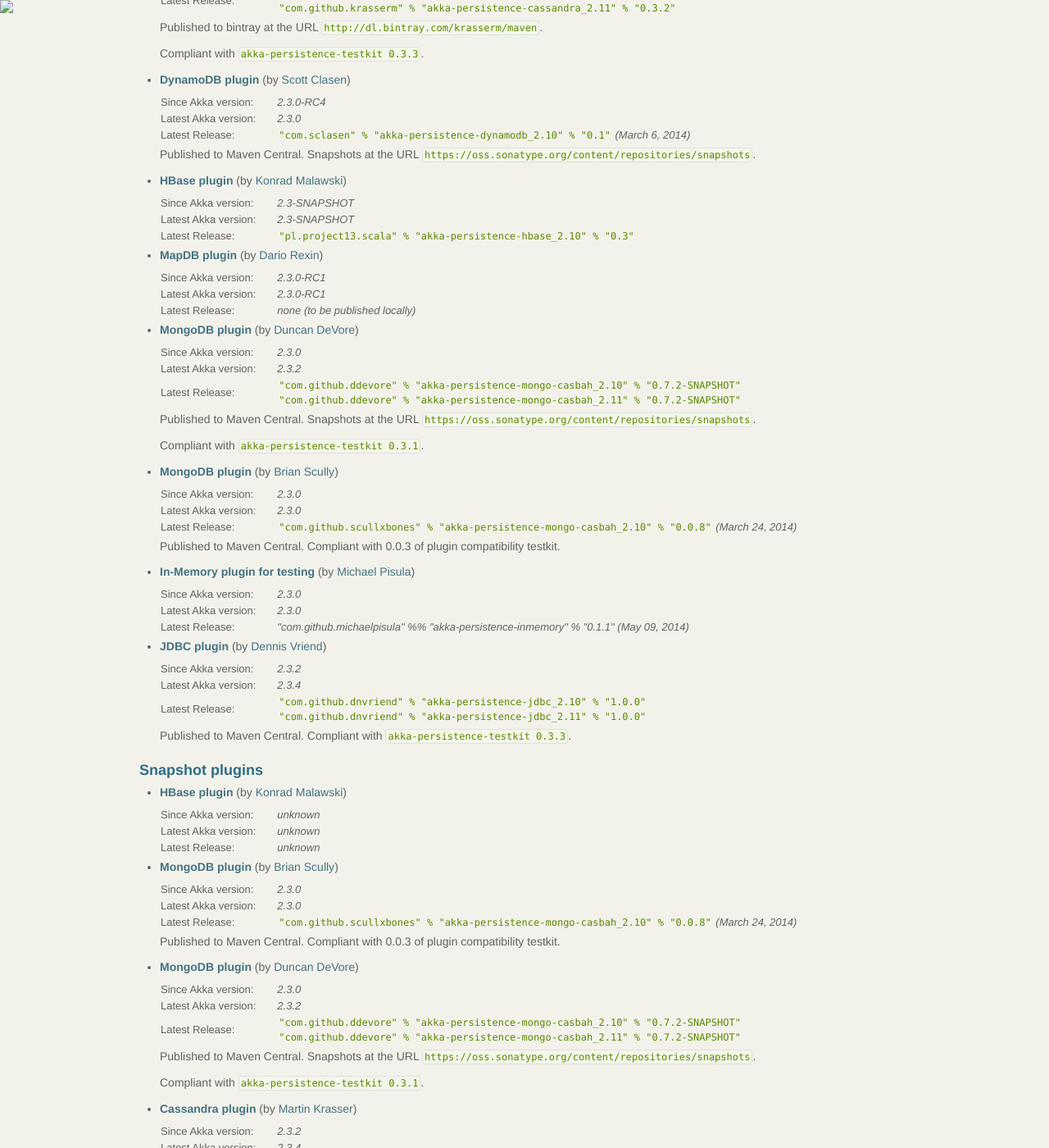
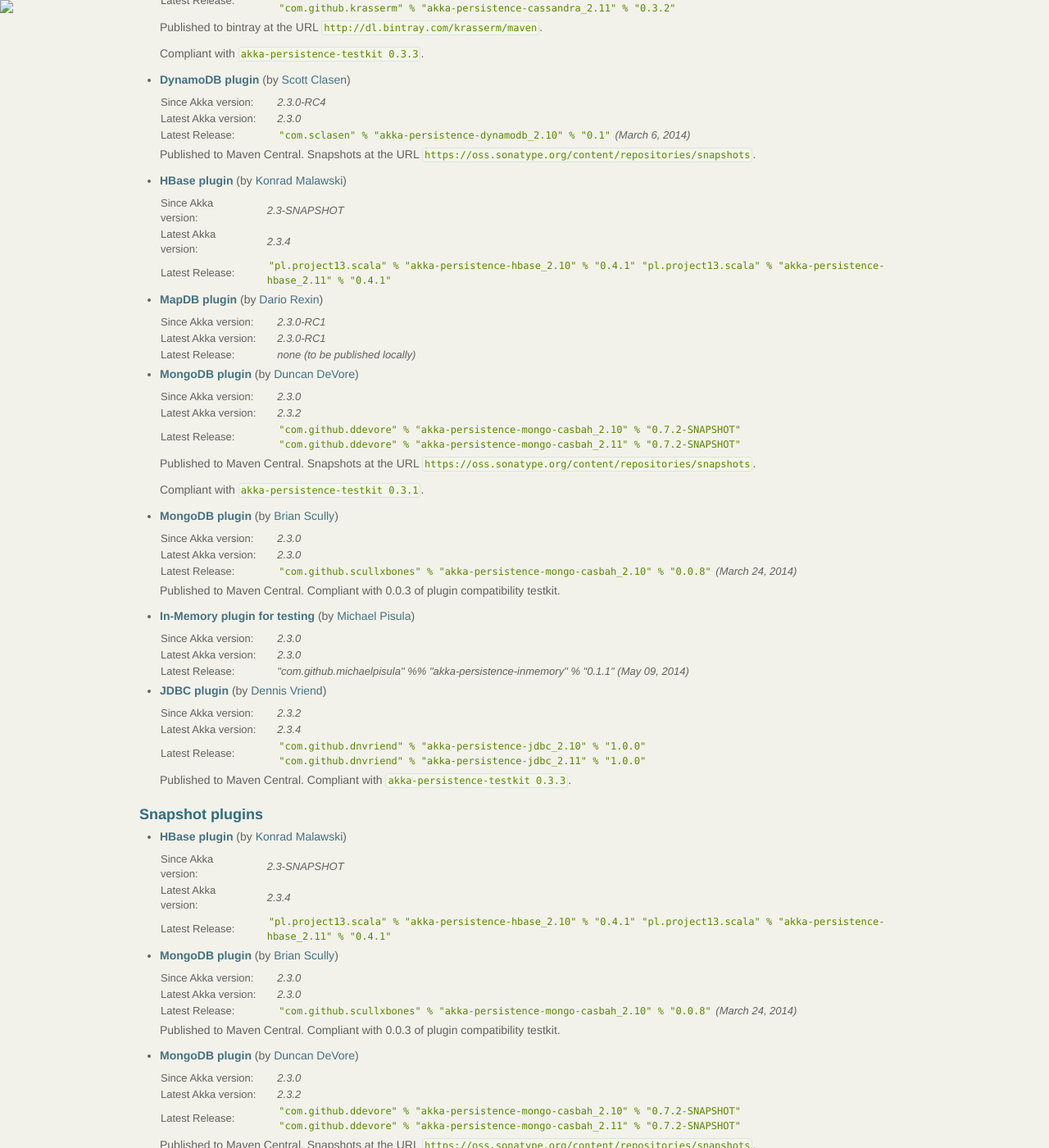
Before and after one commit to raboof/akka.github.com, a Jekyll site: the page built from community/index.md, in a window 1280 px wide and 1400 px high, scrolled down 3754 px. Shown: the whole window at 82% size. Built offline with Jekyll 4.4.1, drawn with Linux system fonts in a browser that asks for light colours.

Commit message:
Updated hbase plugin versions

```diff
--- a/community/index.md
+++ b/community/index.md
@@ -323,8 +323,9 @@
 
   <table class="stats">
   <tr><td>Since Akka version:</td><td>2.3-SNAPSHOT</td></tr>
-  <tr><td>Latest Akka version:</td><td>2.3-SNAPSHOT</td></tr>
-  <tr><td>Latest Release:</td><td><code>"pl.project13.scala" % "akka-persistence-hbase_2.10" % "0.3"</code></td></tr>
+  <tr><td>Latest Akka version:</td><td>2.3.4</td></tr>
+  <tr><td>Latest Release:</td><td><code>"pl.project13.scala" % "akka-persistence-hbase_2.10" % "0.4.1"</code>
+                                  <code>"pl.project13.scala" % "akka-persistence-hbase_2.11" % "0.4.1"</code></td></tr>
   </table>
 
 * **[MapDB plugin](https://github.com/drexin/akka-persistence-mapdb/)** (by [Dario Rexin](https://github.com/drexin))
@@ -380,9 +381,10 @@
 * **[HBase plugin](https://github.com/ktoso/akka-persistence-hbase/)** (by [Konrad Malawski](https://github.com/ktoso))
 
   <table class="stats">
-  <tr><td>Since Akka version:</td><td>unknown</td></tr>
-  <tr><td>Latest Akka version:</td><td>unknown</td></tr>
-  <tr><td>Latest Release:</td><td>unknown</td></tr>
+  <tr><td>Since Akka version:</td><td>2.3-SNAPSHOT</td></tr>
+  <tr><td>Latest Akka version:</td><td>2.3.4</td></tr>
+  <tr><td>Latest Release:</td><td><code>"pl.project13.scala" % "akka-persistence-hbase_2.10" % "0.4.1"</code>
+                                  <code>"pl.project13.scala" % "akka-persistence-hbase_2.11" % "0.4.1"</code></td></tr>
   </table>
 
 * **[MongoDB plugin](https://github.com/scullxbones/akka-persistence-mongo/)** (by [Brian Scully](https://github.com/scullxbones))
```
